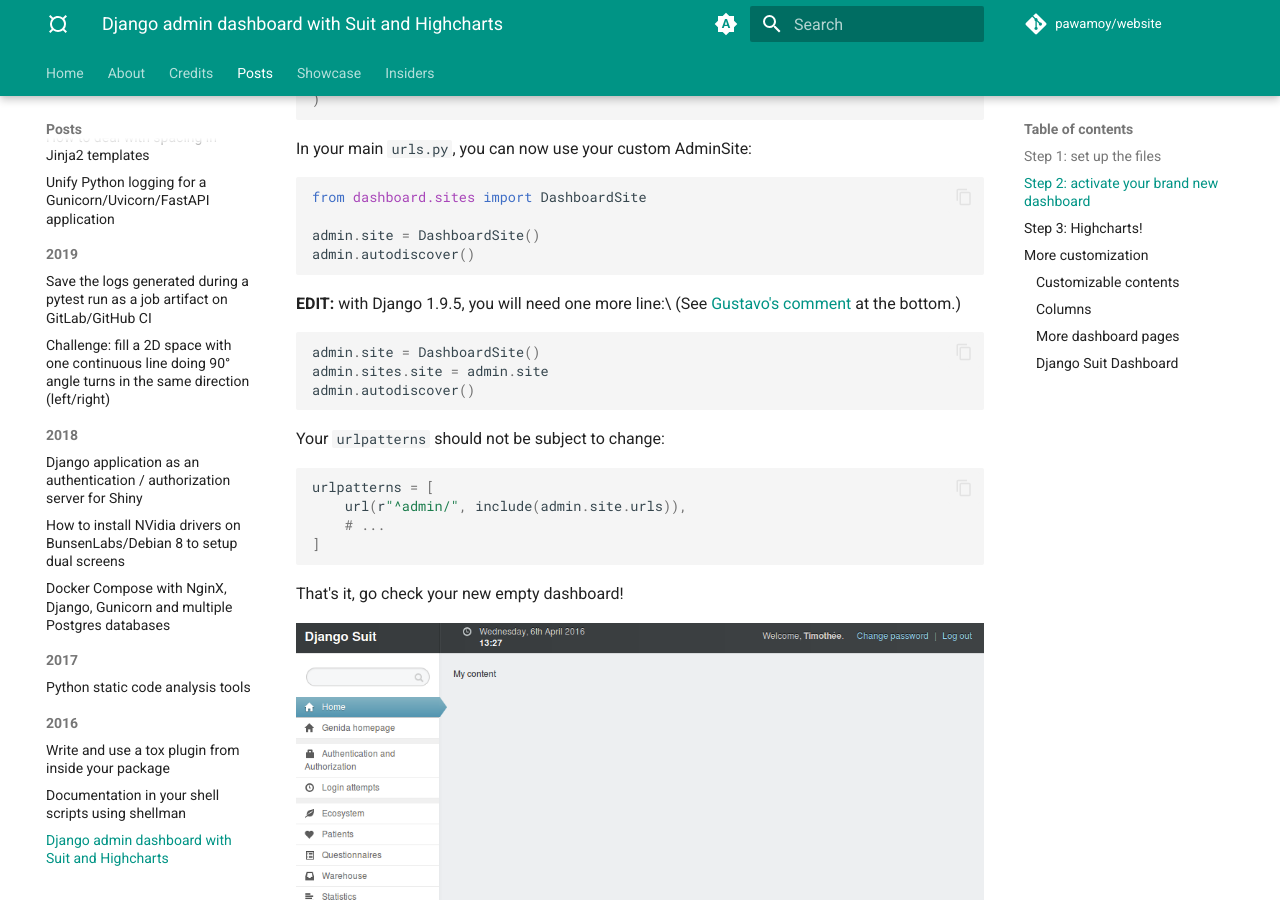
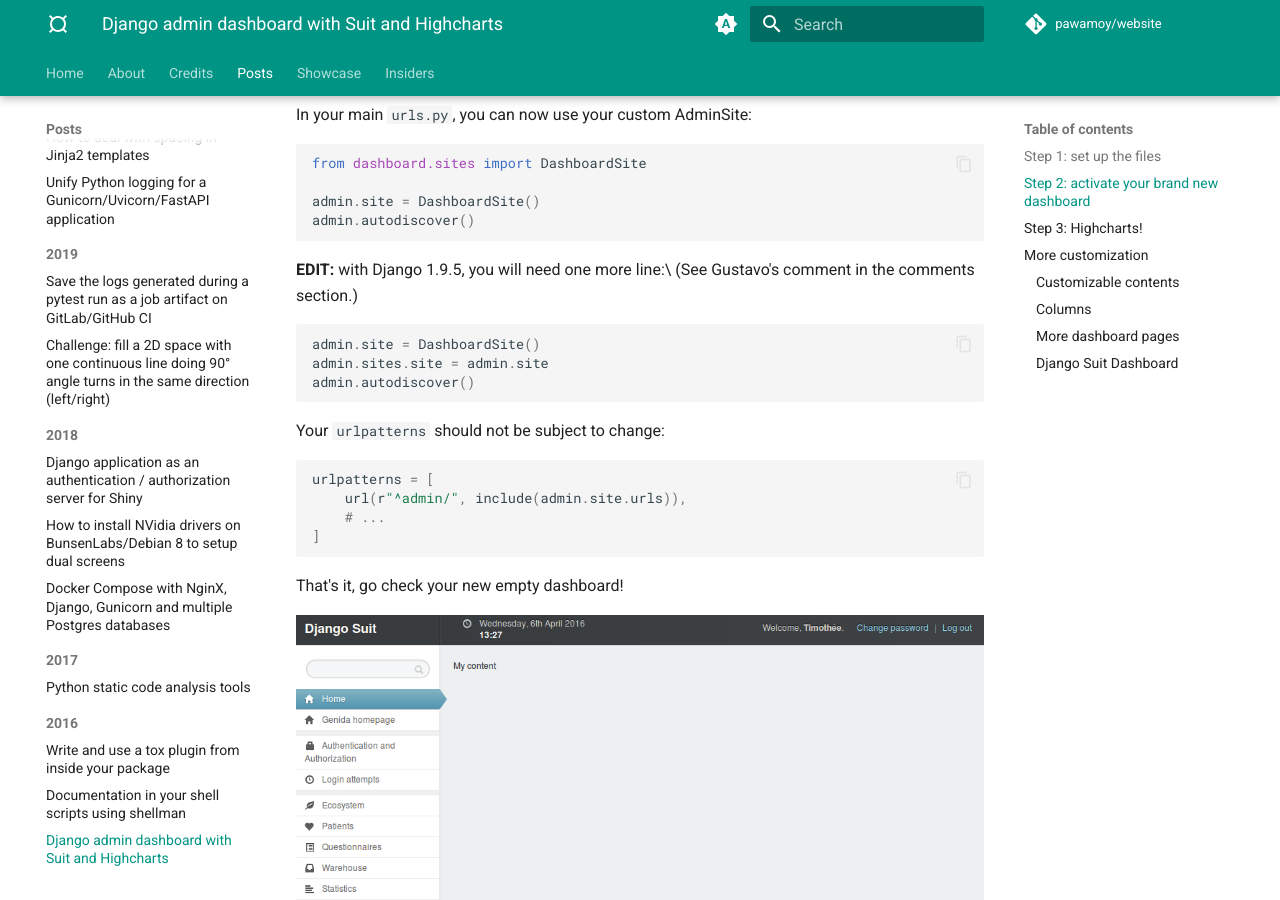
Before and after one commit to pawamoy/website, an MkDocs documentation site: the page built from docs/posts/django-dashboard-with-suit-and-highcharts.md, in a window 1280 px wide and 900 px high, scrolled down 2659 px. Built offline with MkDocs 1.6.1 and Material for MkDocs 9.7.7, drawn with Linux system fonts in a browser that asks for light colours; comment, search, counter and statistics services are not loaded.

Commit message:
Remove invalid links

````diff
--- a/docs/posts/django-dashboard-with-suit-and-highcharts.md
+++ b/docs/posts/django-dashboard-with-suit-and-highcharts.md
@@ -126,7 +125,7 @@
 ```
 
 **EDIT:** with Django 1.9.5, you will need one more line:\
-(See [Gustavo's comment](#comment-2643754439) at the bottom.)
+(See Gustavo's comment in the comments section.)
 
 ```python
 admin.site = DashboardSite()
````
Also changed, not shown: other parts of docs/posts/django-dashboard-with-suit-and-highcharts.md (+0 -1 lines), docs/posts/django-auth-server-for-shiny.md (+0 -1 lines), docs/posts/docker-compose-django-postgres-nginx.md (+0 -2 lines), docs/posts/write-and-use-a-tox-plugin-from-inside-your-package.md (+1 -1 lines).
